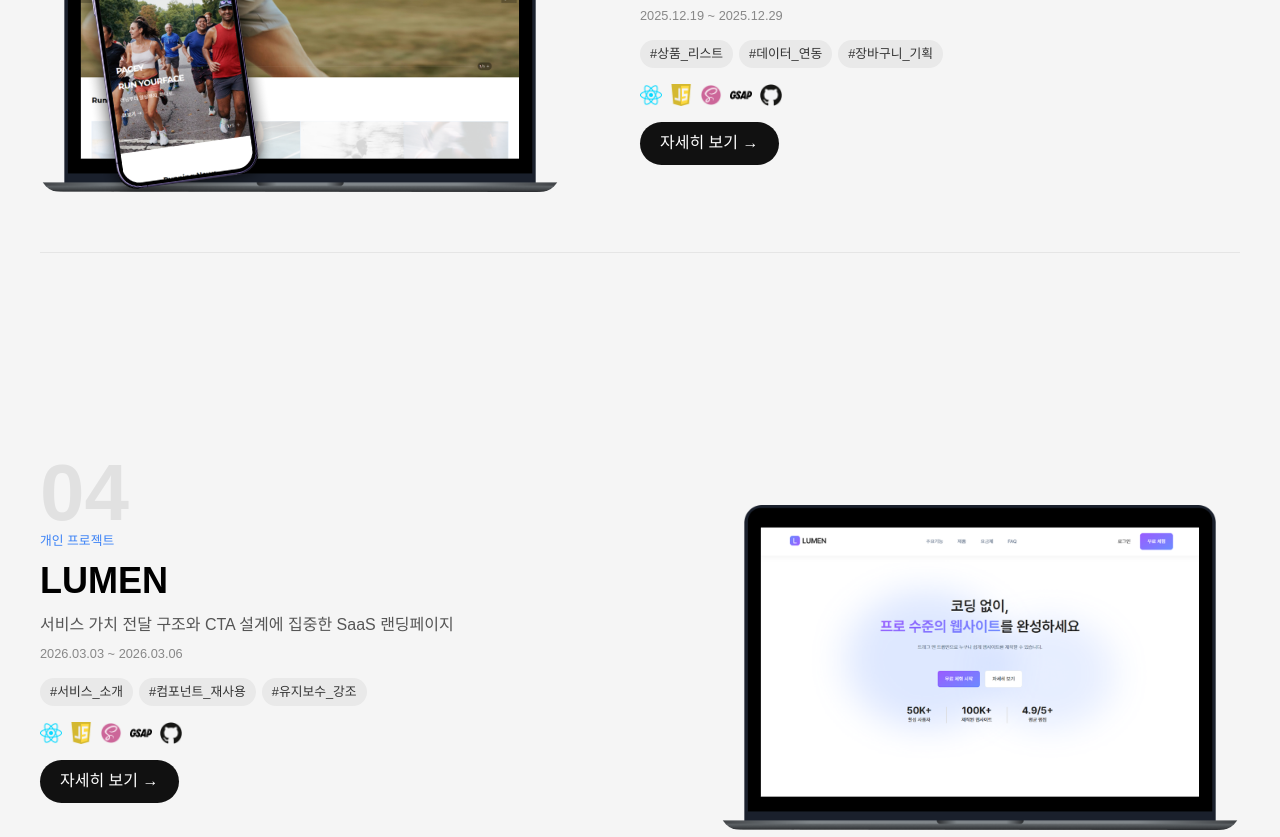
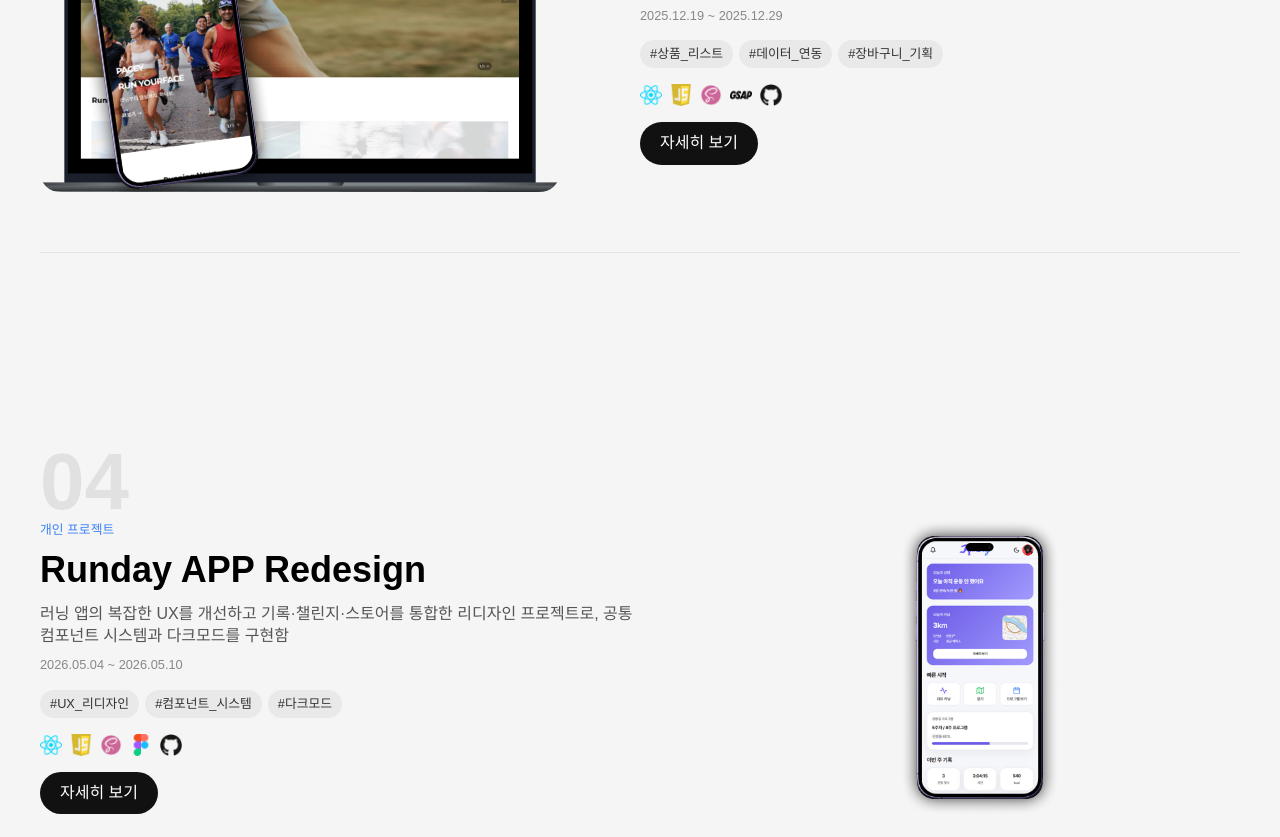
Before and after one commit to hyojunez99/portfolio-main, a React (Create React App) app: page /portfolio-main/projects in a window 1280 px wide. Shown: the part 1960-2797 px from the top of the page. Built offline with nearby package versions, Linux system fonts and the light colour scheme; a web font is replaced by a local one.

Commit message:
2026.05.12

```diff
--- a/src/assets/data/Projects.json
+++ b/src/assets/data/Projects.json
@@ -151,7 +151,7 @@
   },
   {
     "id": "10",
-    "priority": 4,
+    "priority": 5,
     "image": "",
     "image2": "card-img14-1.png",
     "type": "Personal",
@@ -170,7 +170,7 @@
   },
   {
     "id": "11",
-    "priority": 5,
+    "priority": 6,
     "image": "",
     "image2": "card-img15-1.png",
     "type": "Clone",
@@ -189,7 +189,7 @@
   },
   {
     "id": "12",
-    "priority": 6,
+    "priority": 7,
     "image": "card-img16.png",
     "image2": "card-img16-1.png",
     "type": "Personal",
@@ -208,7 +208,7 @@
   },
   {
     "id": "13",
-    "priority": 7,
+    "priority": 8,
     "image": "card-img17.png",
     "image2": "",
     "type": "Personal",
@@ -223,5 +223,24 @@
       { "image": "scss-icon.png" },
       { "image": "github-icon.png" }
     ]
+  },
+  {
+    "id": "14",
+    "priority": 4,
+    "image": "card-img18.png",
+    "image2": "",
+    "type": "Personal",
+    "type2": "개인 프로젝트",
+    "proname": "Runday APP Redesign",
+    "prosub": "러닝 앱의 복잡한 UX를 개선하고 기록·챌린지·스토어를 통합한 리디자인 프로젝트로, 공통 컴포넌트 시스템과 다크모드를 구현함",
+    "keywords": ["UX 리디자인", "컴포넌트 시스템", "다크모드"],
+    "day": "2026.05.04 ~ 2026.05.10",
+    "skills": [
+      { "image": "react-icon.png" },
+      { "image": "js-icon.png" },
+      { "image": "scss-icon.png" },
+      { "image": "figma-icon.png" },
+      { "image": "github-icon.png" }
+    ]
   }
 ]
--- a/src/assets/data/ProjectsDetail.json
+++ b/src/assets/data/ProjectsDetail.json
@@ -534,5 +534,55 @@
       }
     ],
     "insights": "컴포넌트 간 상태를 상위에서 통합 관리하는 구조가 애플리케이션의 안정성과 확장성에 큰 영향을 미친다는 것을 경험했습니다. 또한 단순 UI 구현을 넘어 사용자 흐름(UX)을 설계하는 과정이 중요하다는 점을 깨달았으며, localStorage를 활용한 상태 유지와 실제 서비스 구조를 반영한 설계를 통해 전반적인 개발 역량을 향상시킬 수 있었습니다."
+  },
+
+  {
+    "id": "14",
+    "proname": "Runday APP Redesign",
+    "summary": "기존 러닝 앱의 복잡한 사용자 흐름을 개선하고 기록, 챌린지, 크루, 스토어 기능을 하나의 UX 흐름으로 연결한 모바일 리디자인 프로젝트입니다. 공통 컴포넌트와 디자인 시스템을 구축하여 실제 서비스 수준의 완성도를 구현했습니다.",
+    "deploy": "https://hyojunez99.github.io/runday_redesign/",
+    "github": "https://github.com/hyojunez99/runday_redesign.git",
+    "pdf": "",
+    "duration": "2026.05.04 ~ 2026.05.10 (6일)",
+    "teamSize": "개인 프로젝트",
+    "projectType": "개인 프로젝트",
+    "mainFeatures": [
+      "기록, 챌린지, 크루, 스토어를 통합한 사용자 행동 흐름 중심의 UX 설계",
+      "재사용성을 높인 공통 UI 컴포넌트(Button, Card, Chip, ProgressBar) 시스템 구축",
+      "다크모드 지원을 위한 CSS Variable 시스템 및 컬러 가이드 적용",
+      "모바일 환경에 최적화된 가로 슬라이드 인터랙션 및 반응형 레이아웃 구현",
+      "카테고리 필터링, 진행률 시각화, 탭 활성 상태 등 인터랙티브 요소 개발",
+      "React Router 기반의 체계적인 페이지 전환 및 상세 페이지 연결 구조 설계"
+    ],
+    "responsibilities": [
+      "전체 UI/UX 설계 및 정보 구조(IA) 수립",
+      "디자인 시스템 구축(컬러, 타이포그래피, 공통 컴포넌트 정의)",
+      "React 기반 페이지 및 기능 컴포넌트 전체 개발",
+      "SCSS 아키텍처 설계 및 공통 믹스인(Mixin) 구축",
+      "JSON 데이터 기반의 동적 렌더링 시스템 설계"
+    ],
+    "techStack": {
+      "Frontend": ["JavaScript (ES6+)", "React.js", "SCSS"],
+      "Data": ["Mock JSON"],
+      "Tools": ["Figma", "Git/GitHub"]
+    },
+    "troubleShooting": [
+      {
+        "problem": "공통 Button 스타일이 각 페이지별 스타일과 충돌하여 디자인 일관성이 깨지는 문제가 발생함.",
+        "solution": "variant(타입)와 size(크기) 기반의 Props 구조로 Button 컴포넌트를 재설계하여 중복 코드를 제거하고 확장성을 확보함.",
+        "highlights": ["컴포넌트 재설계", "스타일 충돌", "재사용성", "디자인 시스템"]
+      },
+      {
+        "problem": "JSON 데이터 내부에 작성된 이미지 경로가 React 빌드 환경에서 정상적으로 참조되지 않음.",
+        "solution": "imageMap 객체를 활용하여 JSON의 파일명 키값과 실제 import한 이미지 리소스를 매핑하는 방식으로 경로 최적화 및 이미지 출력 문제를 해결함.",
+        "highlights": ["이미지 경로", "imageMap", "동적 렌더링", "데이터 매핑"]
+      },
+      {
+        "problem": "React Router의 중복 설정 및 잘못된 경로 구조로 인해 상세 페이지가 정상적으로 출력되지 않는 현상이 발생함.",
+        "solution": "Router 구조를 전면 수정하고 Outlet 기능을 활용하여 레이아웃과 상세 페이지 간의 계층 구조를 재정리함으로써 경로 충돌 문제를 해결함.",
+        "highlights": ["React Router", "경로 충돌", "Outlet", "중첩 라우팅"]
+      }
+    ],
+    "insights": "디자인 시스템과 공통 컴포넌트 시스템 구축이 실제 유지보수성과 개발 속도에 얼마나 큰 영향을 미치는지 직접 체감했습니다. 단순히 보기 좋은 UI를 넘어, 사용자 흐름(User Flow)을 고려한 설계가 프로젝트의 완성도를 결정한다는 점을 배웠으며, 실제 서비스 수준의 폴더 구조를 직접 설계하며 React 프로젝트 구조화 역량을 크게 향상시켰습니다."
   }
 ]
--- a/src/pages/projects/ProjectDetail.js
+++ b/src/pages/projects/ProjectDetail.js
@@ -102,7 +102,11 @@ const ProjectDetail = () => {
             </a>
           )}
           {project.pdf && (
-            <a href={`/pdf/${project.pdf}`} target="_blank" rel="noreferrer">
+            <a
+              href={`${process.env.PUBLIC_URL}/pdf/${project.pdf}`}
+              target="_blank"
+              rel="noreferrer"
+            >
               <span>
                 <ImFilePdf />
               </span>
--- a/src/pages/projects/Projects.js
+++ b/src/pages/projects/Projects.js
@@ -48,7 +48,9 @@ const Projects = () => {
               className={`project-item ${index % 2 !== 0 ? "reverse" : ""}`}
               key={item.id}
             >
-              <div className="project-left">
+              <div
+                className={`project-left ${!item.image2 ? "is-mobile-only" : ""}`}
+              >
                 {item.image && (
                   <img
                     className="mobile-img"
@@ -65,21 +67,19 @@ const Projects = () => {
                   />
                 )}
               </div>
-              {/* 텍스트 */}
+
+              {/* 텍스트 섹션 */}
               <div className="project-right">
                 <span className="number">
                   {String(index + 1).padStart(2, "0")}
                 </span>
 
-                {/* 타입 */}
                 <p className="type">{item.type2}</p>
                 <h2>{item.proname}</h2>
                 <p className="name">{item.prosub}</p>
 
-                {/* 기간 */}
                 {item.day && <p className="day">{item.day}</p>}
 
-                {/* 키워드 */}
                 {item.keywords && (
                   <div className="keywords">
                     {item.keywords.map((kw, i) => (
@@ -90,7 +90,6 @@ const Projects = () => {
                   </div>
                 )}
 
-                {/* 스킬 */}
                 <div className="skills">
                   {item.skills?.map((skill, i) => (
                     <img
@@ -106,7 +105,7 @@ const Projects = () => {
                     to={`/projects/${item.id}`}
                     state={{ background: currentLocation }}
                   >
-                    자세히 보기 →
+                    자세히 보기
                   </Link>
                 </div>
               </div>
--- a/src/pages/projects/Projects.scss
+++ b/src/pages/projects/Projects.scss
@@ -73,14 +73,38 @@
       position: relative;
       width: 100%;
       overflow: hidden;
-
+      aspect-ratio: 16 / 10;
       @include m.desktop {
         flex: 1;
         max-width: 520px;
       }
 
+      &.is-mobile-only {
+        display: flex;
+        justify-content: center;
+        align-items: center;
+        padding: 20px;
+        .mobile-img {
+          position: relative;
+          bottom: auto;
+          left: auto;
+          right: auto;
+          width: 40%;
+          max-width: 180px;
+          transform: rotate(0) !important;
+          @include m.tablet {
+            width: 160px;
+          }
+        }
+
+        &:hover .mobile-img {
+          transform: scale(1.05) !important;
+        }
+      }
+
       .desktop-img {
         width: 100%;
+        height: 100%;
         display: block;
         border-radius: v.$radius-lg;
         aspect-ratio: 16 / 10;
--- a/src/pages/projects/ProjectsAll.js
+++ b/src/pages/projects/ProjectsAll.js
@@ -104,7 +104,7 @@ const ProjectsAll = () => {
                     to={`/projects/${item.id}`}
                     state={{ background: currentLocation }}
                   >
-                    자세히 보기 →
+                    자세히 보기
                   </Link>
                 </div>
               </div>
```
Also changed, not shown: src/assets/images/card-img18.png (added).
